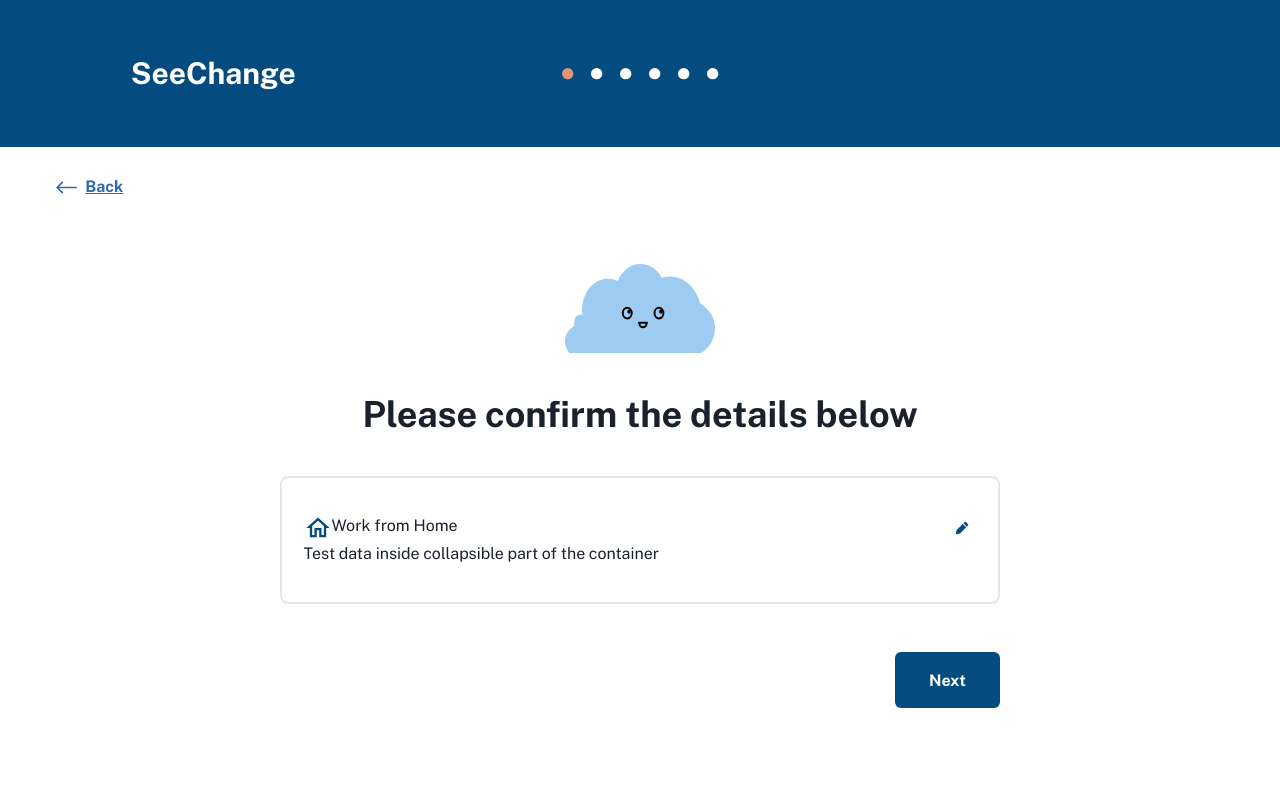
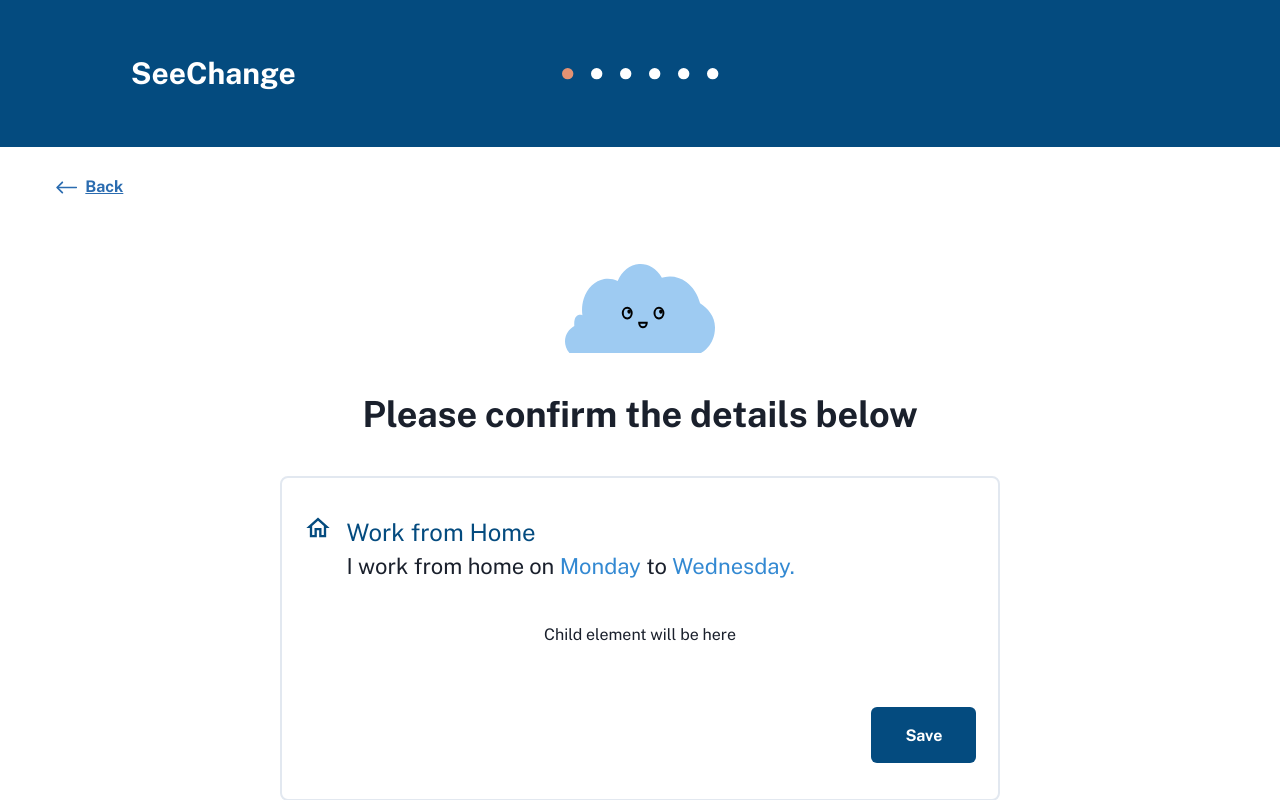
Before and after one commit to CodeforAustralia/council-emissions-calculator, a Next.js app: page /form/ConfirmWFH in a window 1280 px wide. Both pictures are taken after a click on the icon 962 px from the left and 528 px from the top of the page. Shown: the top 800 px of the page. Built offline with nearby package versions, Linux system fonts and the light colour scheme.

Commit message:
add and style a button inside the container

```diff
--- a/components/ConfirmDetailsContainer/ConfirmDetailsContainer.jsx
+++ b/components/ConfirmDetailsContainer/ConfirmDetailsContainer.jsx
@@ -1,9 +1,8 @@
-import { useState } from "react";
-import { Text, Box, Flex, Collapse, Spacer, Icon } from "@chakra-ui/react";
-import LinkButton from "../LinkButton/LinkButton";
+import { Children, useState } from "react";
+import { Text, Box, Flex, Collapse, Spacer, Icon, Button } from "@chakra-ui/react";
 import Pencil from "../../public/images/other/Pencil.svg"
 
-export default function ConfirmDetailsContainer({ methodIcon, title }) {
+export default function ConfirmDetailsContainer({ methodIcon, title, children, describtion }) {
 
   const [ openContainer, setOpenContainer ] = useState(false);
 
@@ -19,9 +18,12 @@ export default function ConfirmDetailsContainer({ methodIcon, title }) {
       borderRadius="lg"
       px="3%"
       py="5%"
+      mb="5%"
     >
     <Flex>
-      <Flex>
+      <Flex
+        align="flex-start"
+      >
         <Icon
           justifySelf="end"
           w={7}
@@ -29,10 +31,20 @@ export default function ConfirmDetailsContainer({ methodIcon, title }) {
           as={methodIcon}
         />
         <Spacer />
-        <Text
+        <Flex
+          direction="column"
+          align="left"
+          pl="15px"
         >
-          {title}
-        </Text>
+          <Text
+            color="#044B7F"
+            fontWeight="500"
+            fontSize="24px"
+          >
+            {title}
+          </Text>
+          { describtion }
+        </Flex>
       </Flex>
       <Spacer />
         <Icon
@@ -41,12 +53,36 @@ export default function ConfirmDetailsContainer({ methodIcon, title }) {
           w={7}
           h={7}
           onClick={() => handleClick()}
+          display={openContainer ? "none" : "block"}
         />
       </Flex>
       <Collapse in={openContainer}>
-        <Text>
-          Test data inside collapsible part of the container
-        </Text>
+        <Flex
+          justify="center"
+          p={10}
+        >
+          { children }
+        </Flex>
+        <Flex
+          justify="flex-end"
+        >
+          <Button
+            p={7}
+            mt="20px"
+            bg="#044B7F"
+            variant="solid"
+            color="white"
+            _hover={{
+              bg: "var(--chakra-colors-blue-500)",
+            }}
+            width="105px"
+            H="55px"
+            justifySelf="flex-end"
+            onClick={() => handleClick()}
+          >
+            Save
+          </Button>
+        </Flex>
       </Collapse>
     </Box>
   )
```
